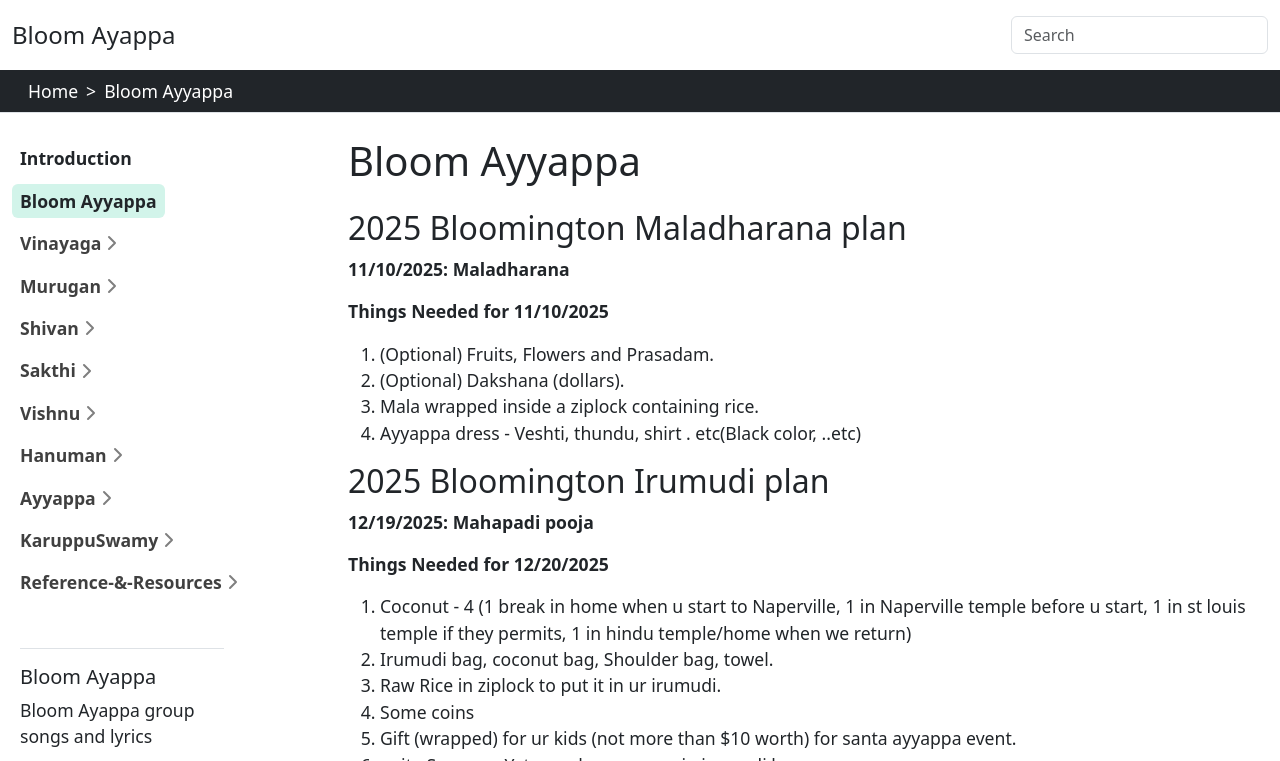
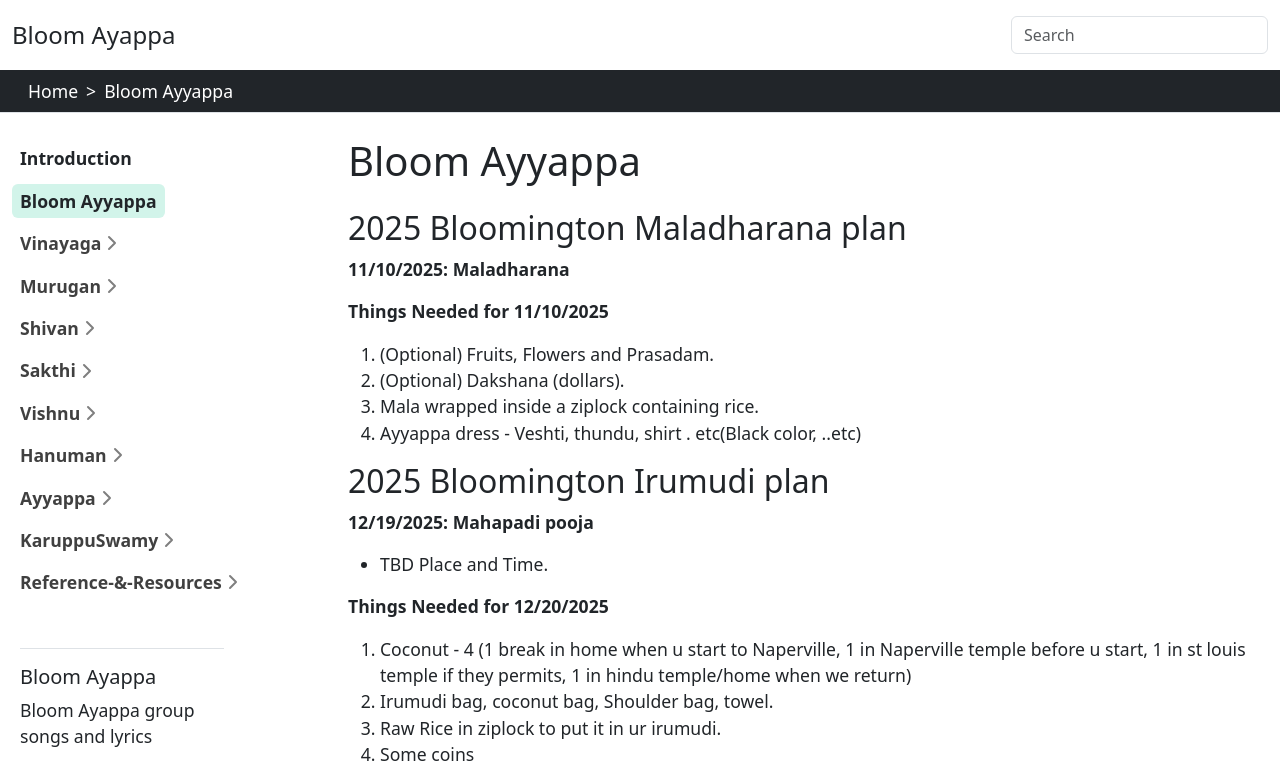
Before and after one commit to sangit6031hub/ayyappabhajan, a Jekyll site: the page built from content/bloomayyappa.md, in a window 1280 px wide and 900 px high, cut to the strip 0-761 px from the top of the window. Built offline with Jekyll 4.4.1, drawn with Linux system fonts in a browser that asks for light colours.

Commit message:
Update bloomayyappa.md

```diff
--- a/content/bloomayyappa.md
+++ b/content/bloomayyappa.md
@@ -18,6 +18,7 @@ title: Bloom Ayyappa
 ## 2025 Bloomington Irumudi plan
 
 **12/19/2025: Mahapadi pooja**
+* TBD Place and Time.
 
 **Things Needed for 12/20/2025**
 1. Coconut - 4 (1 break in home when u start to Naperville, 1 in Naperville temple before u start, 1 in st louis temple if they permits, 1 in hindu temple/home when we return)
```
